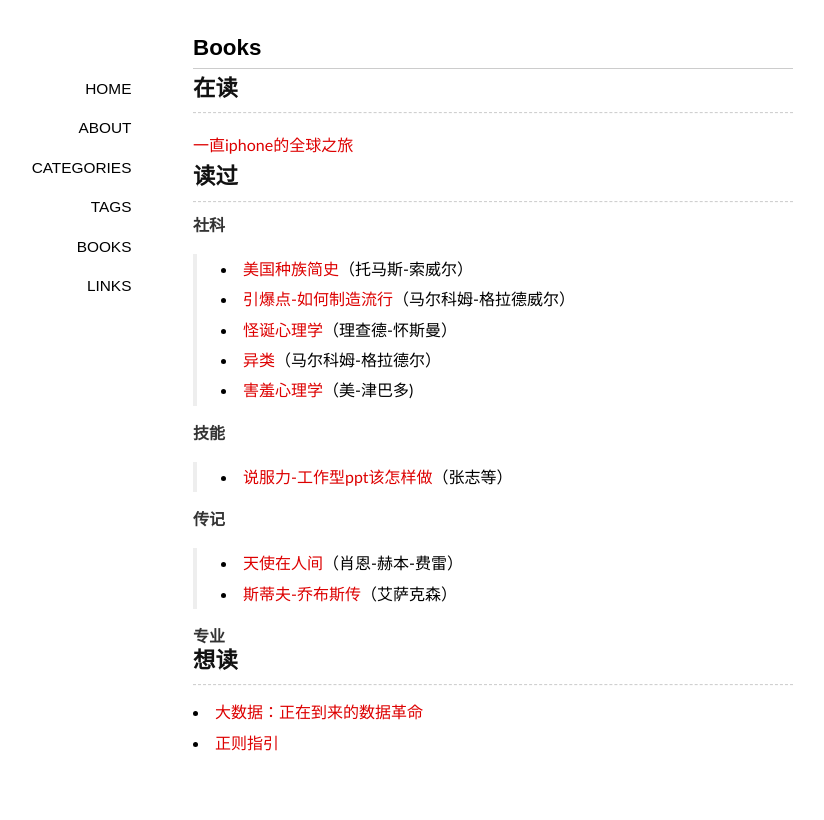
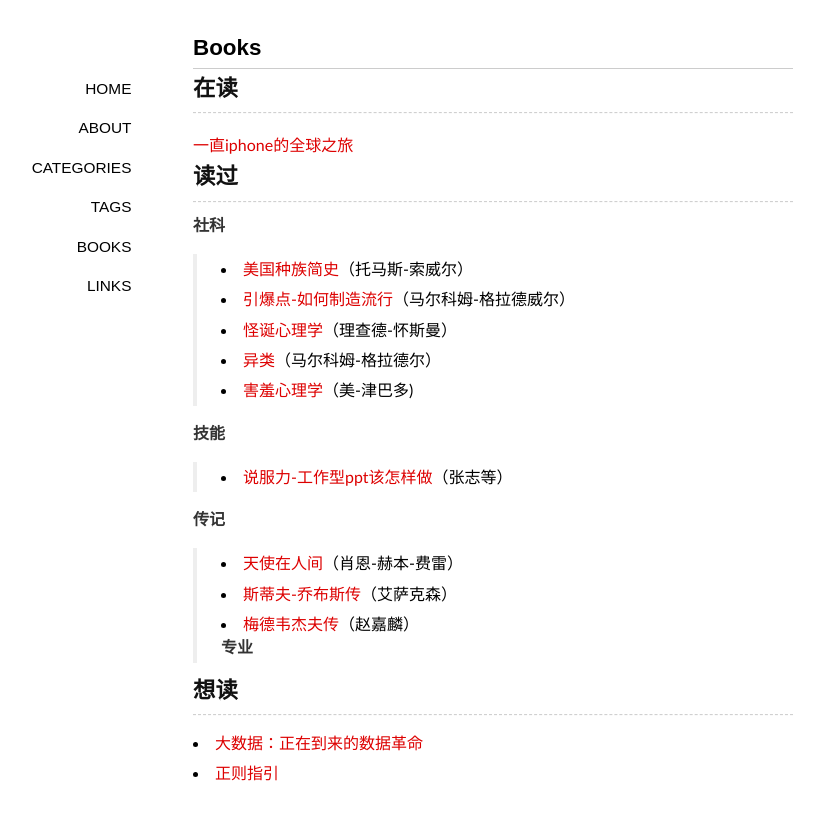
Before and after one commit to lazybios/lazybios.github.com, a Jekyll site: the page built from books/index.md, in a window 1280 px wide. Shown: the top 820 px of the page, without its empty margins (147-971 px from the left). Built offline with Jekyll 4.4.1, drawn with Linux system fonts in a browser that asks for light colours; some web fonts are replaced; Markdown is read by kramdown in place of the engine named in the settings; comment, search, counter and statistics services are not loaded.

Commit message:
update books page

```diff
--- a/books/index.md
+++ b/books/index.md
@@ -24,7 +24,7 @@ comments: yes
 ####传记
 > + [天使在人间]()（肖恩-赫本-费雷）
 > + [斯蒂夫-乔布斯传]()（艾萨克森）
-
+> + [梅德韦杰夫传]()（赵嘉麟）
 ####专业
 
 
```
